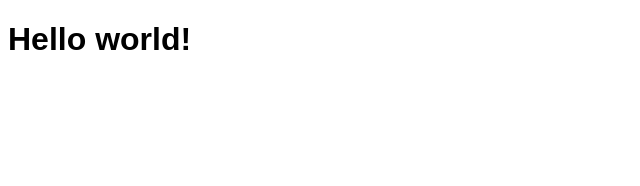
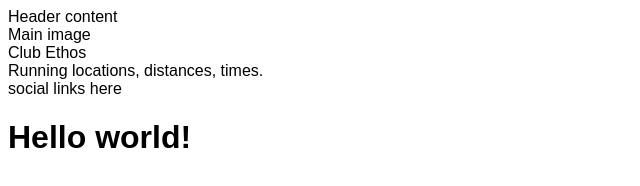
Before and after one commit to AnnaM-Salamon/love-running, a plain HTML site: page index.html in a window 1280 px wide. Shown: the whole page, without its empty margins (0-640 px from the left). Drawn offline with Linux system fonts and the light colour scheme.

Commit message:
Add core structure for home page

```diff
--- a/index.html
+++ b/index.html
@@ -7,8 +7,19 @@
 <meta name="description" content="Love Running club for runners in Dublin, Ireland.">
 <meta name="keywords" content="love running, running club, ireland, dublin">
 <link rel="stylesheet" href="assets/css/style.css">
-
-
+<header>Header content</header>
+<section>
+    Main image
+</section>
+<section>
+    Club Ethos
+</section>
+<section>
+    Running locations, distances, times.
+</section>
+<footer>
+    social links here
+</footer>
     <title>Love Running</title>
 </head>
 <body>
```
